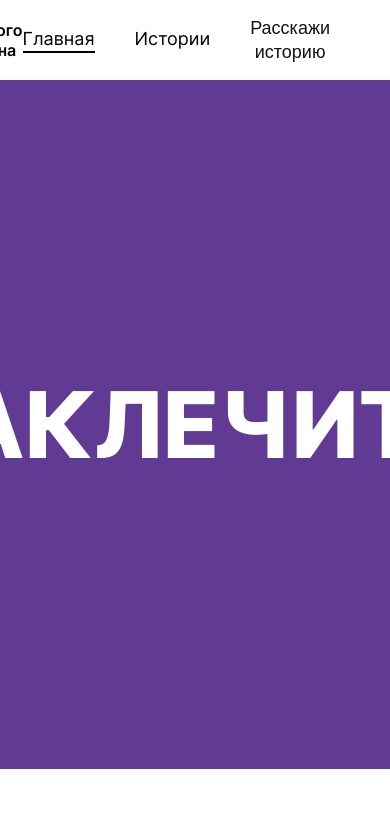
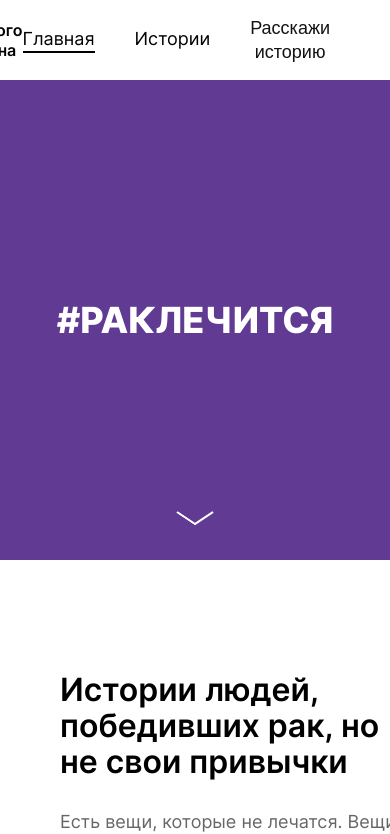
Before and after one commit to zajcevakaterina/raklechitsa, a Nuxt app: page / in a window 390 px wide. Shown: the top 834 px of the page. Built offline with nearby package versions, Linux system fonts and the light colour scheme.

Commit message:
add Cover with adaptive

```diff
--- a/components/Cover.vue
+++ b/components/Cover.vue
@@ -1,16 +1,13 @@
 <template>
   <div class="cover">
     <h1 class="cover__heading">#РАКЛЕЧИТСЯ</h1>
-    <arrow class="cover__arrow" />
+    <button class="cover__arrow-button">
+      <img src="@/static/arrows/arrow.png" alt="" />
+    </button>
   </div>
 </template>
 
-<script>
-import ArrowButton from '@/components/ui/ArrowButton';
-export default {
-  arrow: ArrowButton,
-};
-</script>
+<script></script>
 
 <style scoped>
 .cover {
@@ -19,6 +16,8 @@ export default {
   display: flex;
   justify-content: center;
   align-items: center;
+  flex-direction: column;
+  position: relative;
 }
 
 .cover__heading {
@@ -29,9 +28,58 @@ export default {
   color: #ffffff;
 }
 
-.cover__arrow {
+.cover__arrow-button {
+  background: transparent;
+  border: 0;
+  cursor: pointer;
+  box-sizing: border-box;
   position: absolute;
-  bottom: 0;
-  left: 0;
+  bottom: 40px;
+  left: auto;
+  right: auto;
+  margin-top: auto;
+}
+
+@media screen and (max-width: 1439px) {
+  .cover {
+    height: 620px;
+  }
+
+  .cover__heading {
+    font-size: 78px;
+    line-height: 94px;
+  }
+}
+
+@media screen and (max-width: 1279px) {
+  .cover {
+    height: 540px;
+  }
+}
+
+@media screen and (max-width: 1023px) {
+  .cover {
+    height: 780px;
+  }
+
+  .cover__heading {
+    font-size: 64px;
+    line-height: 77px;
+  }
+
+  @media screen and (max-width: 767px) {
+    .cover {
+      height: 480px;
+    }
+
+    .cover__heading {
+      font-size: 36px;
+      line-height: 44px;
+    }
+
+    .cover__arrow-button {
+      bottom: 30px;
+    }
+  }
 }
 </style>
--- a/components/ui/ArrowButton.vue
+++ b/components/ui/ArrowButton.vue
@@ -1,3 +1,5 @@
+<!--TODO: удалить ArrowButton файл, так как стрелку вставили в основной Cover-->
+
 <template>
   <button class="arrow-button">
     <img src="@/static/arrows/arrow.png" alt="" />
```
